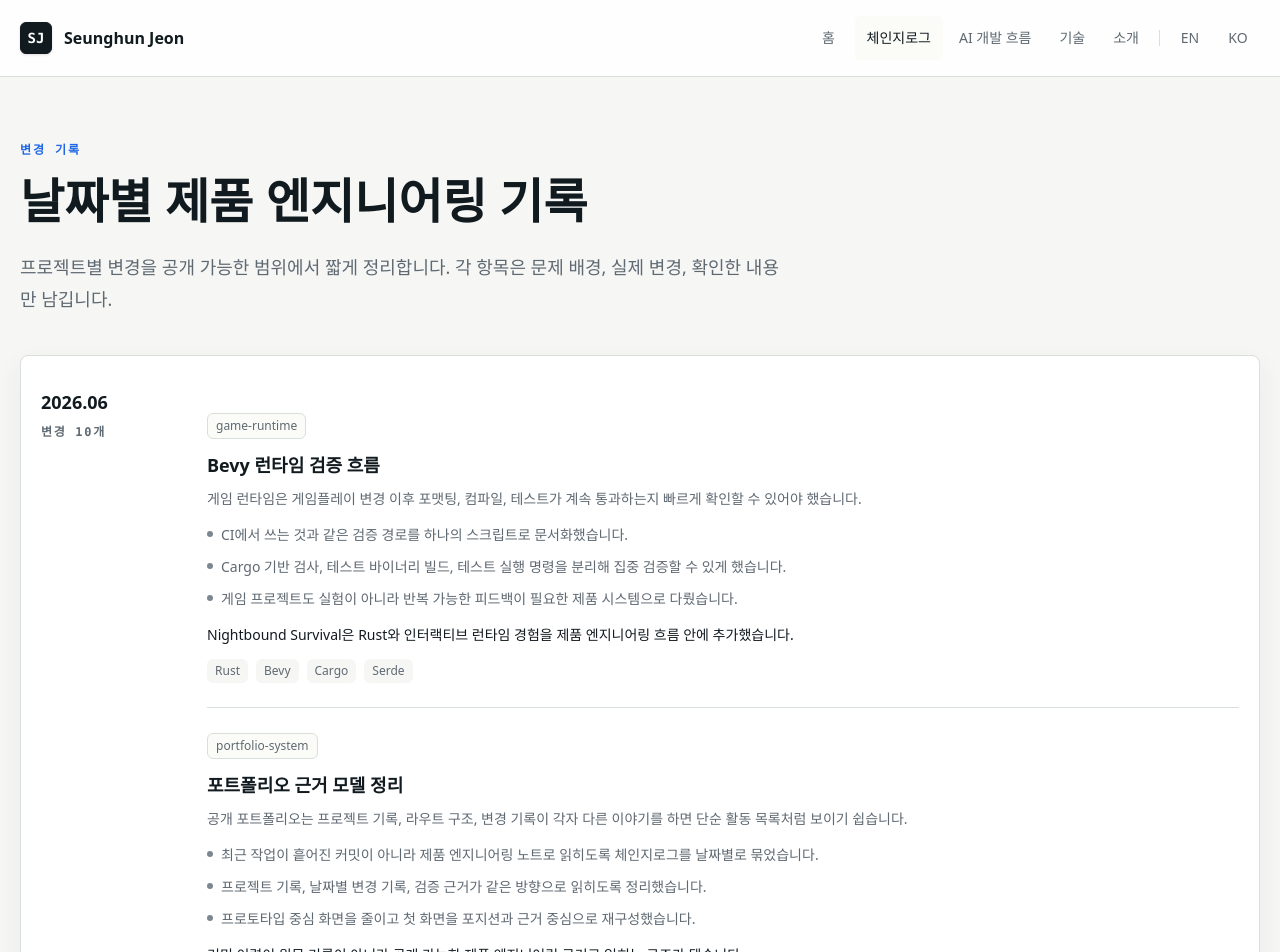
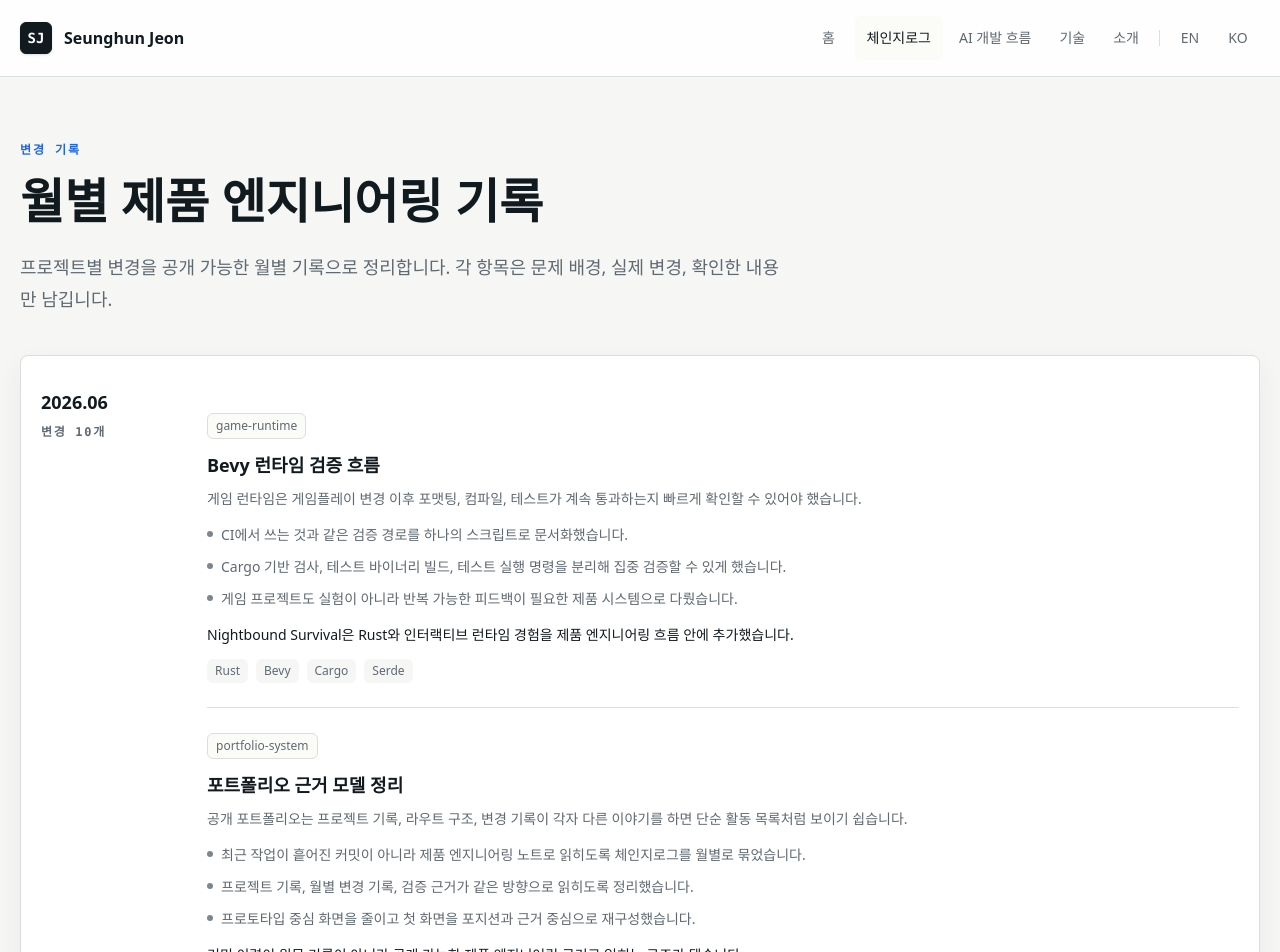
Before and after one commit to shjeon-96/portfolio-web, a Next.js app: page /changelog in a window 1280 px wide. Shown: the top 952 px of the page. Built offline with nearby package versions, Linux system fonts and the light colour scheme.

Commit message:
fix: polish portfolio review details

```diff
--- a/app/(en)/en/about/page.tsx
+++ b/app/(en)/en/about/page.tsx
@@ -48,7 +48,7 @@ export default function AboutPage() {
           <div className="mt-6 border-t border-[var(--border)] pt-5">
             <h2 className="font-semibold">Evidence to review</h2>
             <ul className="mt-3 space-y-3 text-sm leading-6 text-[var(--text-secondary)]">
-              <li>Date-based engineering changelog entries</li>
+              <li>Monthly engineering changelog entries</li>
               <li>Public repositories and reusable developer tooling</li>
               <li>AI-agent workflow used in real engineering work</li>
             </ul>
--- a/app/(en)/en/changelog/page.tsx
+++ b/app/(en)/en/changelog/page.tsx
@@ -14,8 +14,8 @@ export default function ChangelogPage() {
     <main className="page-shell">
       <SectionHeading
         eyebrow="Engineering Changelog"
-        title="Date-based product engineering notes"
-        description="Project changes are rewritten into public-safe notes. Each entry keeps the context, the change, and the observed result."
+        title="Monthly product engineering notes"
+        description="Project changes are rewritten into public-safe monthly notes. Each entry keeps the context, the change, and the observed result."
       />
       <section className="surface-panel mt-10 px-5 py-1">
         {groupedEntries.map((group) => (
--- a/app/(en)/en/page.tsx
+++ b/app/(en)/en/page.tsx
@@ -24,7 +24,7 @@ export default function Home() {
           <p className="mb-4 font-mono text-sm font-medium uppercase tracking-[0.16em] text-[var(--accent-blue)]">
             Seunghun Jeon / Product Console Portfolio
           </p>
-          <h1 className="max-w-3xl text-4xl font-semibold leading-tight text-balance sm:text-5xl">
+          <h1 className="text-keep max-w-3xl text-4xl font-semibold leading-tight text-balance sm:text-5xl">
             Product front-end across AI tooling, mobile release, and editor engines
           </h1>
           <p className="mt-6 max-w-2xl text-lg leading-8 text-[var(--text-secondary)]">
--- a/app/(ko)/about/page.tsx
+++ b/app/(ko)/about/page.tsx
@@ -47,7 +47,7 @@ export default function KoreanAboutPage() {
           <div className="mt-6 border-t border-[var(--border)] pt-5">
             <h2 className="font-semibold">볼 만한 근거</h2>
             <ul className="mt-3 space-y-3 text-sm leading-6 text-[var(--text-secondary)]">
-              <li>날짜별 엔지니어링 체인지로그</li>
+              <li>월별 엔지니어링 체인지로그</li>
               <li>공개 저장소와 재사용 가능한 도구 작업</li>
               <li>AI 에이전트를 실제 개발에 적용한 작업 흐름</li>
             </ul>
--- a/app/(ko)/changelog/page.tsx
+++ b/app/(ko)/changelog/page.tsx
@@ -5,7 +5,7 @@ import { changelogEntriesKo } from '@/lib/data-ko';
 
 export const metadata = {
   title: '엔지니어링 체인지로그',
-  description: '날짜별로 정리한 공개 가능한 엔지니어링 체인지로그입니다.',
+  description: '월별로 정리한 공개 가능한 엔지니어링 체인지로그입니다.',
 };
 
 export default function KoreanChangelogPage() {
@@ -15,8 +15,8 @@ export default function KoreanChangelogPage() {
     <main className="page-shell">
       <SectionHeading
         eyebrow="변경 기록"
-        title="날짜별 제품 엔지니어링 기록"
-        description="프로젝트별 변경을 공개 가능한 범위에서 짧게 정리합니다. 각 항목은 문제 배경, 실제 변경, 확인한 내용만 남깁니다."
+        title="월별 제품 엔지니어링 기록"
+        description="프로젝트별 변경을 공개 가능한 월별 기록으로 정리합니다. 각 항목은 문제 배경, 실제 변경, 확인한 내용만 남깁니다."
       />
       <section className="surface-panel mt-10 px-5 py-1">
         {groupedEntries.map((group) => (
--- a/app/(ko)/page.tsx
+++ b/app/(ko)/page.tsx
@@ -30,7 +30,7 @@ export default function KoreanHomePage() {
           <p className="mb-4 font-mono text-sm font-medium uppercase tracking-[0.16em] text-[var(--accent-blue)]">
             Seunghun Jeon / 제품 시스템 포트폴리오
           </p>
-          <h1 className="max-w-3xl text-4xl font-semibold leading-tight text-balance sm:text-5xl">
+          <h1 className="text-keep max-w-3xl text-4xl font-semibold leading-tight text-balance sm:text-5xl">
             AI 도구, 모바일 릴리즈, 에디터 엔진을 다루는 제품 프론트엔드
           </h1>
           <p className="mt-6 max-w-2xl text-lg leading-8 text-[var(--text-secondary)]">
--- a/app/globals.css
+++ b/app/globals.css
@@ -37,6 +37,11 @@ body {
   text-wrap: balance;
 }
 
+.text-keep {
+  word-break: keep-all;
+  overflow-wrap: break-word;
+}
+
 .page-shell {
   margin-inline: auto;
   max-width: 80rem;
--- a/components/project-highlight-card.tsx
+++ b/components/project-highlight-card.tsx
@@ -25,7 +25,7 @@ export function ProjectHighlightCard({ project }: Readonly<{ project: ProjectHig
   }
 
   return (
-    <a href={project.href} rel="noreferrer" target="_blank">
+    <a aria-label={`${project.title} project link`} href={project.href} rel="noreferrer" target="_blank">
       {content}
     </a>
   );
--- a/components/section-heading.tsx
+++ b/components/section-heading.tsx
@@ -10,7 +10,7 @@ export function SectionHeading({
   return (
     <div className="max-w-3xl">
       <p className="eyebrow">{eyebrow}</p>
-      <h1 className="mt-3 text-4xl font-semibold leading-tight text-balance md:text-5xl">{title}</h1>
+      <h1 className="text-keep mt-3 text-4xl font-semibold leading-tight text-balance md:text-5xl">{title}</h1>
       <p className="mt-5 text-lg leading-8 text-[var(--text-secondary)]">{description}</p>
     </div>
   );
--- a/components/site-header.tsx
+++ b/components/site-header.tsx
@@ -45,6 +45,7 @@ export function SiteHeader() {
           <span className="flex size-8 items-center justify-center rounded-md border border-[var(--text-primary)] bg-[var(--text-primary)] font-mono text-sm text-white shadow-sm">
             SJ
           </span>
+          <span className="inline sm:hidden">Seunghun</span>
           <span className="hidden sm:inline">Seunghun Jeon</span>
         </Link>
         <nav className="hidden items-center gap-1 text-sm text-[var(--text-secondary)] md:flex">
--- a/lib/data-ko.ts
+++ b/lib/data-ko.ts
@@ -346,8 +346,8 @@ export const changelogEntriesKo: ChangelogEntry[] = [
     problem:
       '공개 포트폴리오는 프로젝트 기록, 라우트 구조, 변경 기록이 각자 다른 이야기를 하면 단순 활동 목록처럼 보이기 쉽습니다.',
     approach: [
-      '최근 작업이 흩어진 커밋이 아니라 제품 엔지니어링 노트로 읽히도록 체인지로그를 날짜별로 묶었습니다.',
-      '프로젝트 기록, 날짜별 변경 기록, 검증 근거가 같은 방향으로 읽히도록 정리했습니다.',
+      '최근 작업이 흩어진 커밋이 아니라 제품 엔지니어링 노트로 읽히도록 체인지로그를 월별로 묶었습니다.',
+      '프로젝트 기록, 월별 변경 기록, 검증 근거가 같은 방향으로 읽히도록 정리했습니다.',
       '프로토타입 중심 화면을 줄이고 첫 화면을 포지션과 근거 중심으로 재구성했습니다.',
     ],
     result:
--- a/lib/data.ts
+++ b/lib/data.ts
@@ -387,8 +387,8 @@ export const changelogEntries: ChangelogEntry[] = [
     problem:
       'A public portfolio can become a loose activity list when project records, route structure, and changelog entries each tell a different story.',
     approach: [
-      'Grouped changelog entries by date so recent work reads as product engineering notes instead of scattered commits.',
-      'Clarified the portfolio around project records, date-based changes, and verification evidence.',
+      'Grouped changelog entries by month so recent work reads as product engineering notes instead of scattered commits.',
+      'Clarified the portfolio around project records, monthly changes, and verification evidence.',
       'Removed prototype-heavy surfaces and kept the first screen focused on positioning and proof.',
     ],
     result:
```
